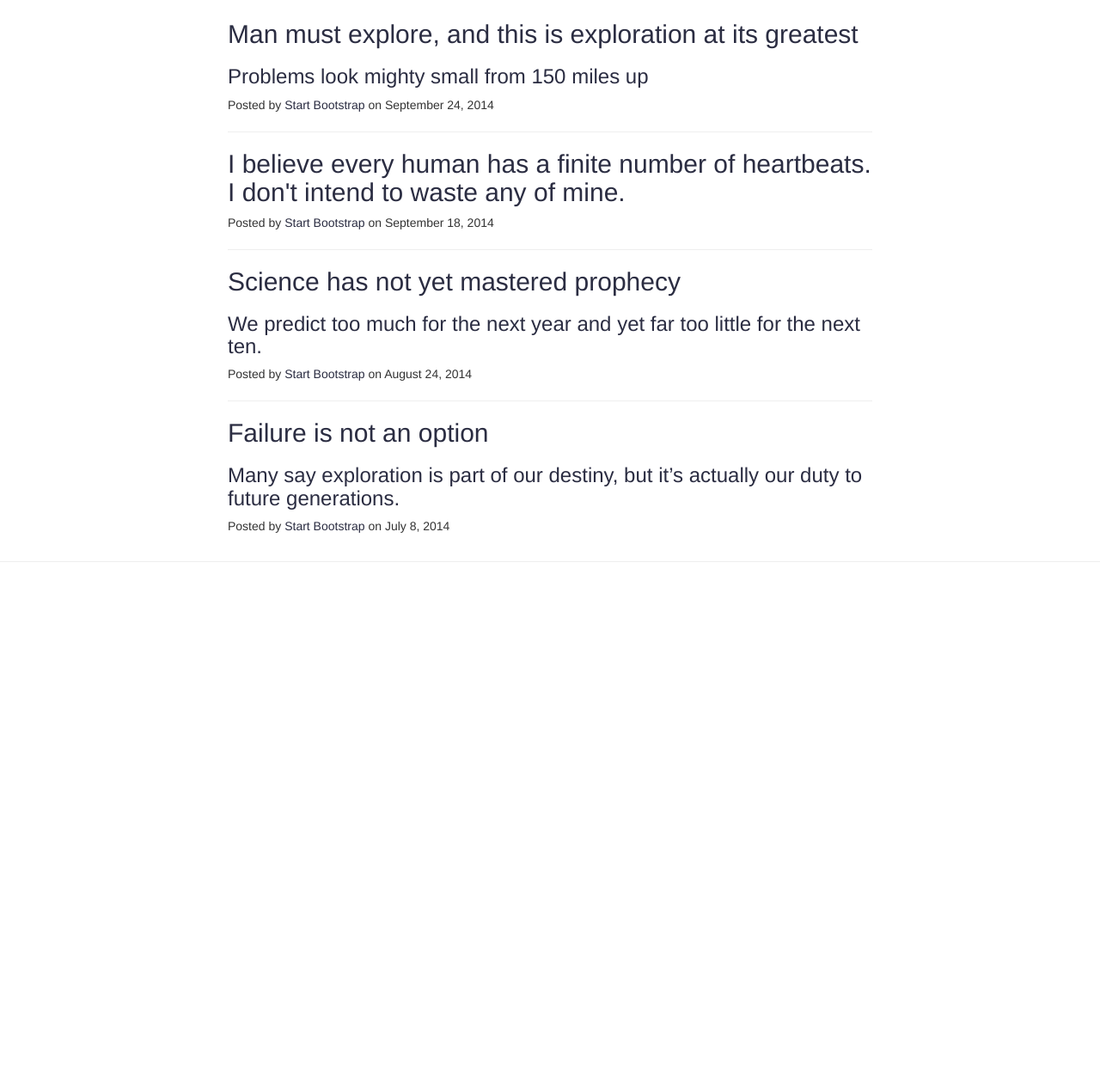
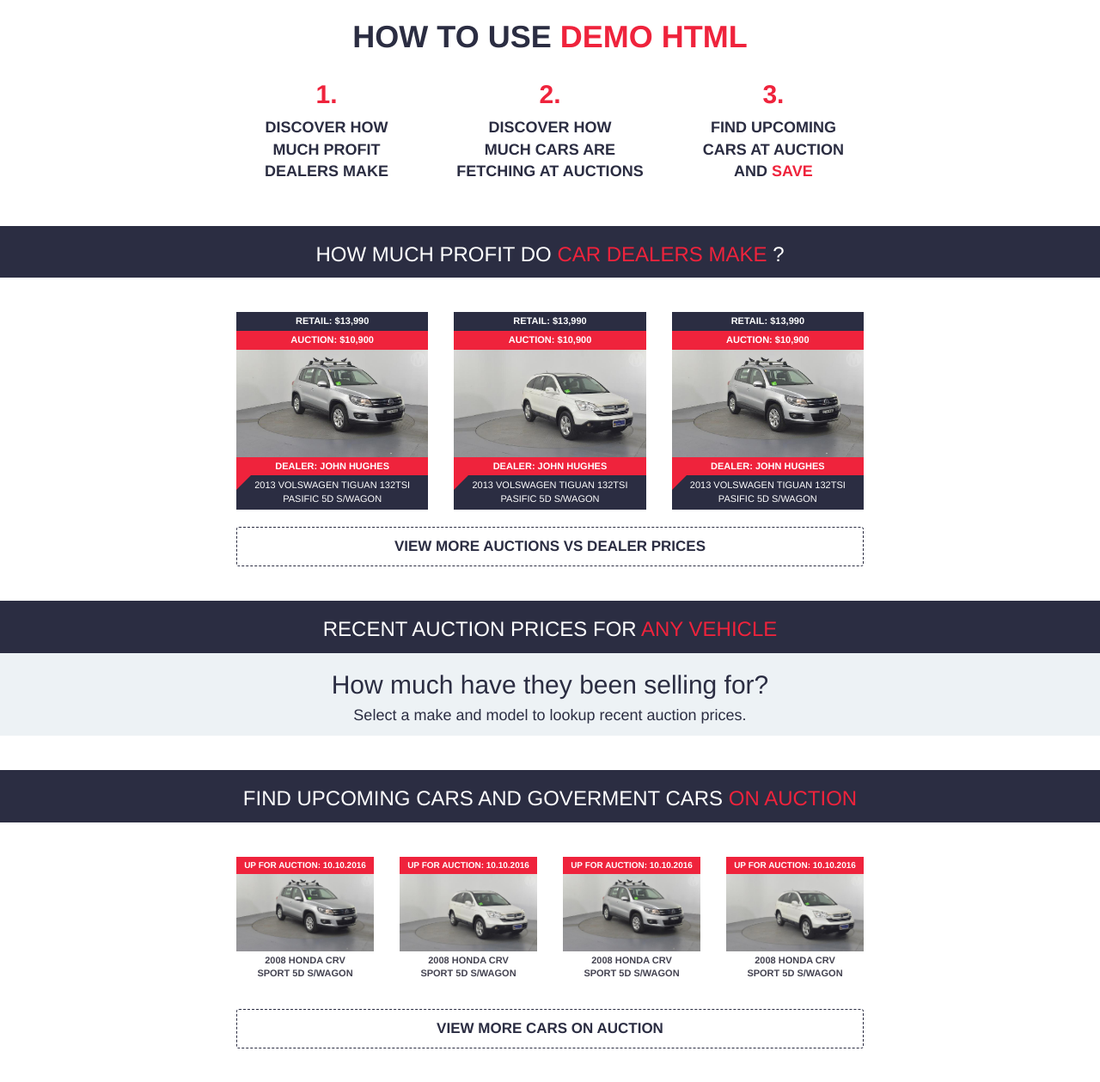
Before and after one commit to mery-harutyunyan/demo, a website: page index.html in a window 1280 px wide. Shown: the part 755-2014 px from the top of the page at 86% size. Before the commit the page ends 1545 px from the top, so only its background shows below. Drawn offline with nearby package versions, Linux system fonts and the light colour scheme.

Commit message:
content start

```diff
--- a/assets/css/scss/mypanels.scss
+++ b/assets/css/scss/mypanels.scss
@@ -14,7 +14,7 @@
   border-bottom: 3px solid $brand-danger;
   @include box-shadow(0 1px 1px rgba(0, 0, 0, .05));
   .panel-body {
-    background: #edf2f5;
+    background: $brand-grey;
     p {
       text-transform: uppercase;
       color: $brand-primary;
--- a/assets/css/scss/mystyle.scss
+++ b/assets/css/scss/mystyle.scss
@@ -51,8 +51,8 @@
 
     .site-heading {
       padding: 245px 0 50px;
-      .top-info{
-        color:#fff;
+      .top-info {
+        color: #fff;
         margin-left: 20px;
       }
     }
@@ -83,9 +83,7 @@ footer {
   color: $brand-danger;
 }
 
-h4.arrow-start {
-  text-transform: uppercase;
-}
+
 
 h4.arrow-start:before {
   content: '>';
@@ -104,7 +102,8 @@ h4.arrow-start:before {
   text-transform: uppercase;
   font-size: 18px;
 }
-.btn-new:after{
+
+.btn-new:after {
   content: '>';
   color: $brand-danger;
   font-size: 20px;
@@ -114,13 +113,120 @@ h4.arrow-start:before {
 .search-form {
   margin-top: 90px;
 }
-.btn{
+
+.btn {
 
 }
-.btn-search{
+
+.btn-search {
   background: url('../../../assets/img/search.png') no-repeat $brand-danger;
   background-size: 35px 35px;
   padding-left: 40px;
   padding-right: 40px;
   text-transform: uppercase;
 }
+
+.how-to-use {
+  h1, h2 {
+    font-weight: 700;
+  }
+  p{
+    font-size: 18px;
+  }
+  font-weight: 700;
+}
+
+.full-width {
+  width:100%;
+  margin-top: 40px;
+  margin-bottom: 40px;
+  padding: 0 0 4px 0 ;
+
+}
+.full-width-title{
+  background: $brand-primary;
+  color: #fff;
+  text-transform: uppercase;
+}
+.cars{
+  text-transform: uppercase;
+  color: #fff;
+  font-size: 11px;
+  font-weight: 700;
+  padding: 3px 0px;
+  margin-bottom: 0;
+}
+
+.auction {
+  background: $brand-danger;
+}
+.retail{
+  background: $brand-primary;
+}
+.details{
+  shape-outside: polygon(0 0, 100% 50%, 100% 50%, 0 100%);
+  background: $brand-primary;
+  color: #FFF;
+  text-transform: uppercase;
+  font-size: 11px;
+  padding: 4px 0;
+  position:relative;
+  margin-bottom: 20px;
+}
+
+
+.details:before{
+  content: "";
+  width: 0px;
+  height: 0px;
+  border-top: 17px solid $brand-danger;
+  border-right: 17px solid transparent;
+  position: absolute;
+  left: 0px;
+  top: 0px;
+}
+.btn-view-more{
+  width: 100%;
+  border: 1px dashed $brand-primary;
+  padding: 10px;
+  font-weight: 700;
+  font-size: 17px;
+}
+
+.full-width-content{
+  background: $brand-grey;
+  margin-top: -40px;
+}
+.form-search{
+  width: 80%;
+  float: left;
+  margin-right: 20px;
+}
+.date{
+  text-transform: uppercase;
+  color: #fff;
+  font-size: 10px;
+  font-weight: 700;
+  padding: 3px 0px;
+  margin-bottom: 0;
+}
+.model{
+  text-transform: uppercase;
+  color: #444351;
+  font-size: 11px;
+  font-weight: 700;
+  padding: 3px 0px;
+}
+
+.mt20{
+  margin-top: 20px;
+}
+.mt30{
+  margin-top: 30px;
+}
+.mb20{
+  margin-bottom: 20px;
+}
+.mb30{
+  margin-bottom: 30px;
+}
--- a/assets/css/scss/myvariables.scss
+++ b/assets/css/scss/myvariables.scss
@@ -1,5 +1,6 @@
 $brand-primary: #2b2d42 !default;
 $brand-danger: #ef233c !default;
+$brand-grey :#edf2f5 !default;
 $navbar-default-link-color: $brand-primary !default;
 $navbar-default-link-hover-color: $brand-danger !default;
 $navbar-default-toggle-icon-bar-bg: $brand-danger !default;
@@ -7,3 +8,4 @@ $navbar-default-brand-color: #FFF !default;
 $navbar-default-brand-hover-color: darken($navbar-default-brand-color, 10%) !default;
 $navbar-default-brand-hover-bg: transparent !default;
 $border-radius-base:        3px !default;
+$state-danger-text :$brand-danger !default;
--- a/index.html
+++ b/index.html
@@ -68,14 +68,14 @@
 
 <!-- Page Header -->
 <!-- Set your background image for this header on the line below. -->
-<header class="intro-header" style="background-image: url('assets/img/home-bg.png');background-size: 100%;">
+<header class="intro-header" style="background-image: url('assets/img/home-bg.png');">
     <div class="container">
         <div class="row">
             <div class="col-lg-8 col-lg-offset-2 col-md-10 col-md-offset-1">
                 <div class="site-heading">
                     <div class="top-info">
-                        <h4 class="arrow-start">Find cars at auction</h4>
-                        <h4 class="arrow-start">Check previous auction prices</h4>
+                        <h4 class="arrow-start text-uppercase">Find cars at auction</h4>
+                        <h4 class="arrow-start text-uppercase">Check previous auction prices</h4>
                         <button class="btn-new">
                             Save thousands on your next car
                         </button>
@@ -89,8 +89,8 @@
                         </div>
                         <div class="panel-body">
                             <p>This also researches savlage auctions!</p>
-                            <form class="form-inline">
-                                <div class="form-group">
+                            <form>
+                                <div class="form-search">
                                     <input type="text" class="form-control" placeholder="ENTER VIP">
                                 </div>
                                 <button type="submit" class="btn btn-danger btn-search">Find</button>
@@ -106,56 +106,144 @@
 <!-- Main Content -->
 <div class="container">
     <div class="row">
-        <div class="col-lg-8 col-lg-offset-2 col-md-10 col-md-offset-1">
-            <div class="post-preview">
-                <a href="post.html">
-                    <h2 class="post-title">
-                        Man must explore, and this is exploration at its greatest
-                    </h2>
-                    <h3 class="post-subtitle">
-                        Problems look mighty small from 150 miles up
-                    </h3>
-                </a>
-                <p class="post-meta">Posted by <a href="#">Start Bootstrap</a> on September 24, 2014</p>
+        <div class="how-to-use col-lg-8 col-lg-offset-2 col-md-10 col-md-offset-1  text-center text-uppercase">
+            <div class="row">
+                <h1 class="text-primary">How to use <span class="text-danger">Demo Html</span></h1>
             </div>
-            <hr>
-            <div class="post-preview">
-                <a href="post.html">
-                    <h2 class="post-title">
-                        I believe every human has a finite number of heartbeats. I don't intend to waste any of mine.
-                    </h2>
-                </a>
-                <p class="post-meta">Posted by <a href="#">Start Bootstrap</a> on September 18, 2014</p>
-            </div>
-            <hr>
-            <div class="post-preview">
-                <a href="post.html">
-                    <h2 class="post-title">
-                        Science has not yet mastered prophecy
-                    </h2>
-                    <h3 class="post-subtitle">
-                        We predict too much for the next year and yet far too little for the next ten.
-                    </h3>
-                </a>
-                <p class="post-meta">Posted by <a href="#">Start Bootstrap</a> on August 24, 2014</p>
-            </div>
-            <hr>
-            <div class="post-preview">
-                <a href="post.html">
-                    <h2 class="post-title">
-                        Failure is not an option
-                    </h2>
-                    <h3 class="post-subtitle">
-                        Many say exploration is part of our destiny, but it’s actually our duty to future generations.
-                    </h3>
-                </a>
-                <p class="post-meta">Posted by <a href="#">Start Bootstrap</a> on July 8, 2014</p>
+            <div class="row">
+                <div class="col-md-4">
+                    <h2><span class="text-danger">1.</span></h2>
+                    <p class="text-primary">
+                        Discover how<br/>
+                        much profit <br/>
+                        dealers make
+                    </p>
+                </div>
+                <div class="col-md-4">
+                    <h2><span class="text-danger">2.</span></h2>
+                    <p class="text-primary">
+                        Discover how<br/>
+                        much cars are<br/>
+                        fetching at auctions
+                    </p>
+                </div>
+                <div class="col-md-4">
+                    <h2><span class="text-danger">3.</span></h2>
+                    <p class="text-primary">
+                        Find upcoming<br/>
+                        cars at auction<br/>
+                        and <span class="text-danger">save</span>
+                    </p>
+                </div>
             </div>
         </div>
     </div>
 </div>
 
-<hr>
+<div class="full-width text-center full-width-title">
+    <div class="container-fluid">
+        <h3>How much profit do <span class="text-danger">car dealers make</span> ? </h3>
+    </div>
+</div>
+<div class="container">
+
+    <div class="col-lg-8 col-lg-offset-2 col-md-10 col-md-offset-1  text-center">
+        <div class="row">
+            <div class="col-md-4">
+                <p class="cars retail">Retail: $13,990</p>
+                <p class="cars auction">Auction: $10,900</p>
+                <img style="width: 100%" src="assets/img/47670011O.jpg">
+                <p class="cars auction">Dealer: John Hughes</p>
+                <div class="details">
+                    2013 volswagen tiguan 132TSI <br/>
+                    pasific 5d S/wagon
+                </div>
+            </div>
+            <div class="col-md-4">
+                <p class="cars retail">Retail: $13,990</p>
+                <p class="cars auction">Auction: $10,900</p>
+                <img style="width: 100%" src="assets/img/48990001O.jpg">
+                <p class="cars auction">Dealer: John Hughes</p>
+                <div class="details">
+                    2013 volswagen tiguan 132TSI <br/>
+                    pasific 5d S/wagon
+                </div>
+            </div>
+            <div class="col-md-4">
+                <p class="cars retail">Retail: $13,990</p>
+                <p class="cars auction">Auction: $10,900</p>
+                <img style="width: 100%" src="assets/img/47670011O.jpg">
+                <p class="cars auction">Dealer: John Hughes</p>
+                <div class="details">
+                    2013 volswagen tiguan 132TSI <br/>
+                    pasific 5d S/wagon
+                </div>
+            </div>
+        </div>
+        <a class="btn btn-view-more text-uppercase">View more auctions vs dealer prices</a>
+    </div>
+
+</div>
+<div class="full-width text-center full-width-title">
+    <div class="container-fluid">
+        <h3>Recent auction prices for <span class="text-danger">any vehicle</span></h3>
+    </div>
+</div>
+<div class="full-width full-width-content">
+    <div class="container-fluid">
+        <div class="col-lg-8 col-lg-offset-2 col-md-10 col-md-offset-1 ">
+            <h2 class="text-center text-primary">How much have they been selling for?</h2>
+            <h4 class="text-center text-primary">Select a make and model to lookup recent auction prices.</h4>
+        </div>
+    </div>
+</div>
+
+<div class="full-width text-center full-width-title">
+    <div class="container-fluid">
+        <h3>Find upcoming cars and goverment cars <span class="text-danger">on auction</span></h3>
+    </div>
+</div>
+<div class="container">
+    <div class="col-lg-8 col-lg-offset-2 col-md-10 col-md-offset-1 text-center">
+        <div class="row mb20">
+            <div class="col-md-3">
+                <p class="date auction">Up for Auction: 10.10.2016</p>
+                <img style="width: 100%" src="assets/img/47670011O.jpg">
+                <p class="model">
+                    2008 Honda crv <br/>
+                    Sport 5d s/wagon
+                </p>
+            </div>
+            <div class="col-md-3">
+                <p class="date auction">Up for Auction: 10.10.2016</p>
+                <img style="width: 100%" src="assets/img/48990001O.jpg">
+                <p class="model">
+                    2008 Honda crv <br/>
+                    Sport 5d s/wagon
+                </p>
+            </div>
+
+            <div class="col-md-3">
+                <p class="date auction">Up for Auction: 10.10.2016</p>
+                <img style="width: 100%" src="assets/img/47670011O.jpg">
+                <p class="model">
+                    2008 Honda crv <br/>
+                    Sport 5d s/wagon
+                </p>
+            </div>
+            <div class="col-md-3">
+                <p class="date auction">Up for Auction: 10.10.2016</p>
+                <img style="width: 100%" src="assets/img/48990001O.jpg">
+                <p class="model">
+                    2008 Honda crv <br/>
+                    Sport 5d s/wagon
+                </p>
+            </div>
+        </div>
+        <a class="btn btn-view-more text-uppercase">View more cars on auction</a>
+    </div>
+
+</div>
 
 <!-- Footer -->
 <footer>
```
Also changed, not shown: assets/css/bootstrap/bootstrap.css, 1 other file.
